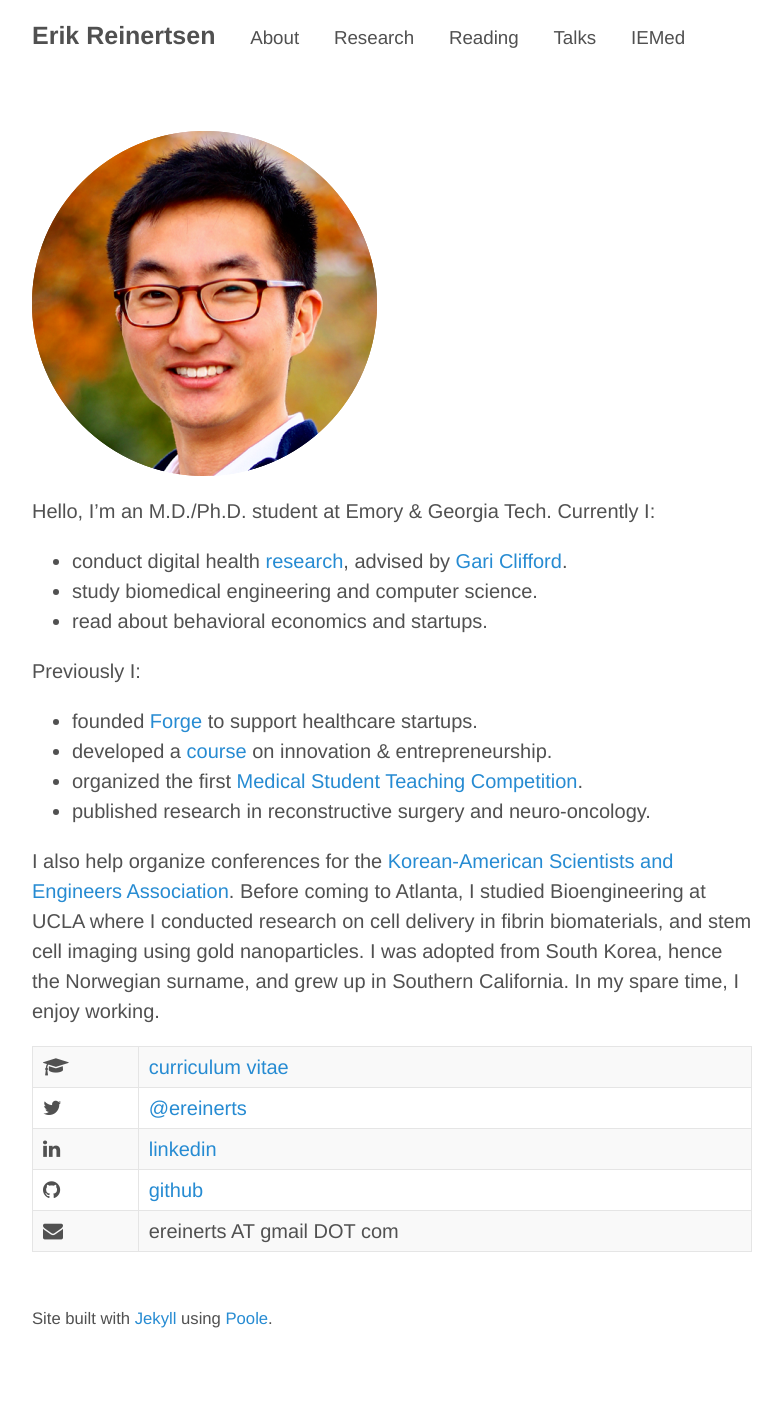
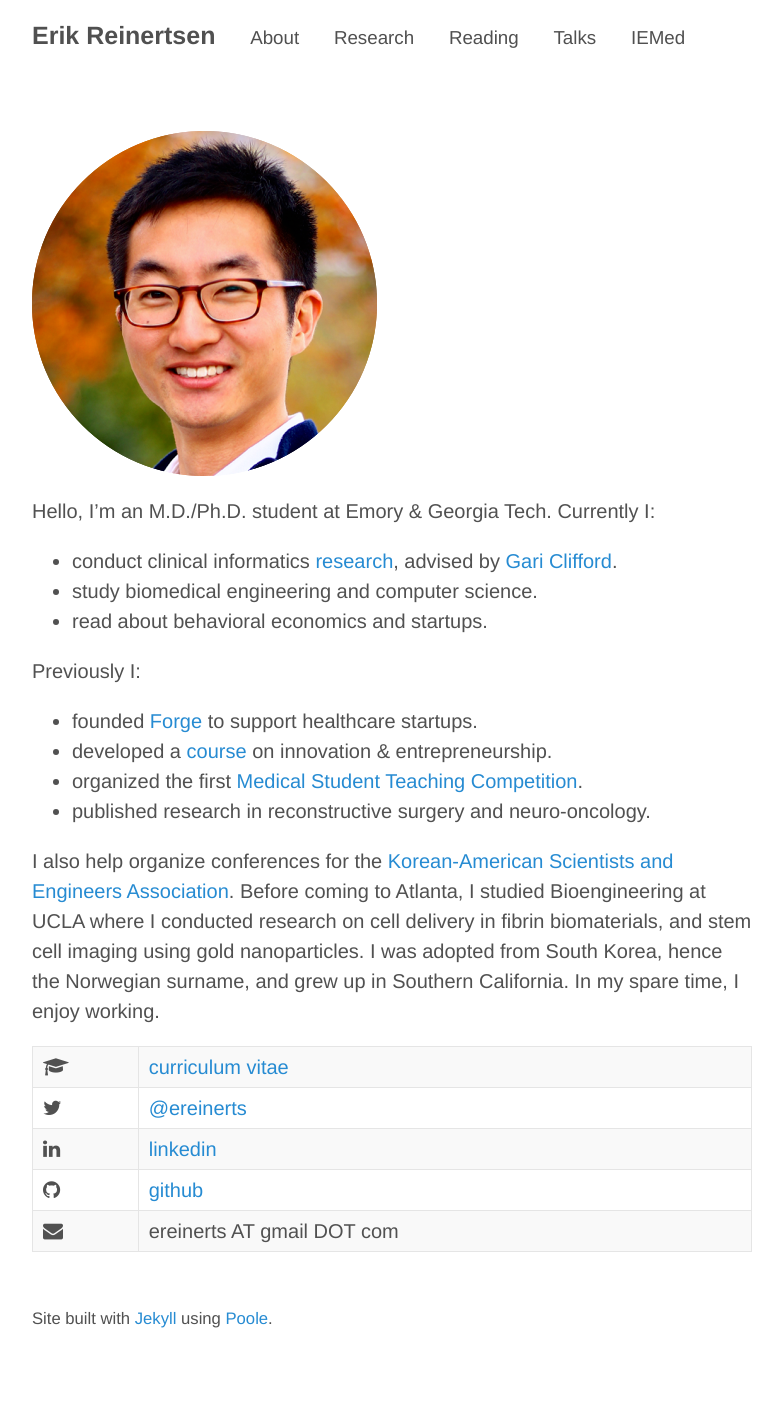
Before and after one commit to erikr/erikr.github.io, a Jekyll site: the page built from about.md, in a window 1280 px wide. Shown: the whole page, without its empty margins (248-1031 px from the left). Built offline with Jekyll 4.4.1, drawn with Linux system fonts in a browser that asks for light colours; nearby versions of some CDN libraries.

Commit message:
revised about.md

```diff
--- a/about.md
+++ b/about.md
@@ -8,7 +8,7 @@ title: ""
 
 Hello, I'm an M.D./Ph.D. student at Emory & Georgia Tech. Currently I:
 
-+ conduct digital health [research](http://erikreinertsen.com/research/), advised by [Gari Clifford](http://gdclifford.info/gari).
++ conduct clinical informatics [research](http://erikreinertsen.com/research/), advised by [Gari Clifford](http://gdclifford.info/gari).
 + study biomedical engineering and computer science.
 + read about behavioral economics and startups.
 
```
